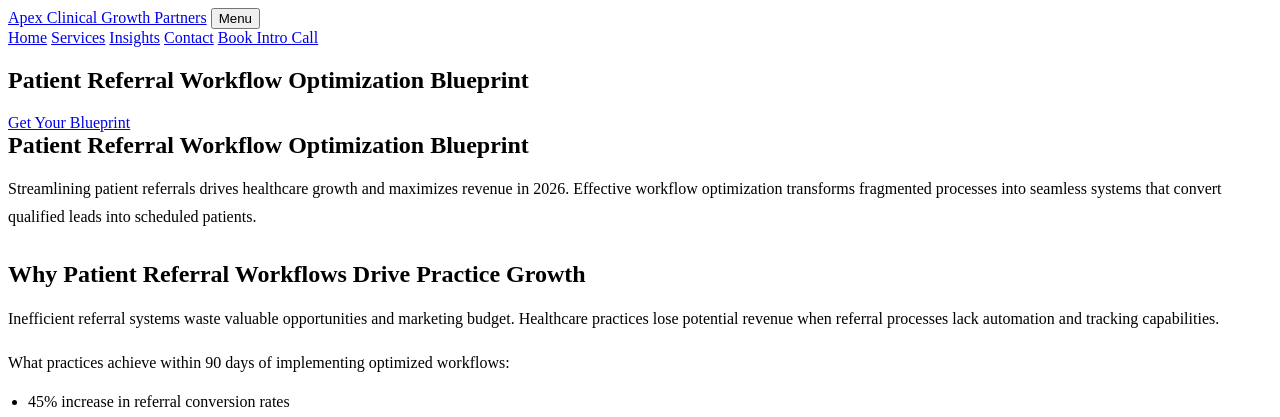
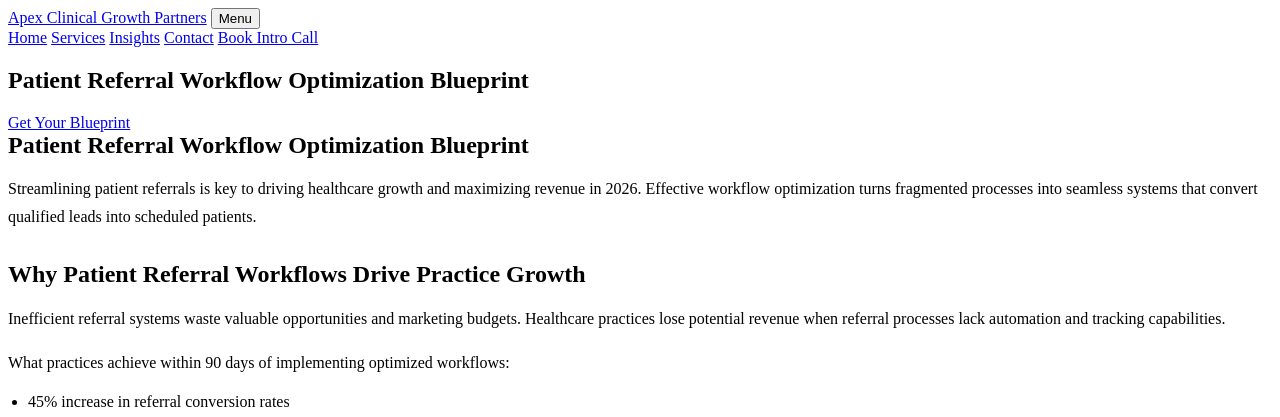
Before and after one commit to prjctlphbt/orbitr-canary-angular-20260228, a Jekyll site: the page patient-referral-workflow-blueprint.html, which Jekyll copies as it is, in a window 1280 px wide. Shown: the top 417 px of the page. Built offline with Jekyll 4.4.1, drawn with Linux system fonts in a browser that asks for light colours.

Commit message:
Refresh and update content: patient-referral-workflow-blueprint.html

```diff
--- a/patient-referral-workflow-blueprint.html
+++ b/patient-referral-workflow-blueprint.html
@@ -7,12 +7,8 @@
 <meta content="Optimize your patient referral workflow with Apex Clinical Growth Partners. Streamline processes, reduce delays, and boost referral volume by 40% in 2026. Get your blueprint today." name="description"/>
 <title>Patient Referral Workflow Optimization Blueprint | 2026 Guide</title>
 <style>
-
-
 /* Minimal functional styles (accordion, forms only) */
-
 /* Minimal functional styles - interactive elements only */
-
 /* FAQ accordion functionality */
 .faq-item.active .faq-answer {
  max-height: 500px;
@@ -49,7 +45,7 @@
  box-sizing: border-box;
 }
 
- </style>
+</style>
 <style id="orbitr-generated-content-style">
 .orbitr-generated-content > * {
  margin: 0;
@@ -84,7 +80,8 @@
 .orbitr-generated-content li {
  line-height: 1.65;
 }
-</style></head>
+</style>
+</head>
 <body>
 <header>
 <div class="container navbar">
@@ -109,9 +106,9 @@
 <section class="landing-content">
 <div class="container orbitr-generated-content">
 <h1>Patient Referral Workflow Optimization Blueprint</h1>
-<p>Streamlining patient referrals drives healthcare growth and maximizes revenue in 2026. Effective workflow optimization transforms fragmented processes into seamless systems that convert qualified leads into scheduled patients.</p>
+<p>Streamlining patient referrals is key to driving healthcare growth and maximizing revenue in 2026. Effective workflow optimization turns fragmented processes into seamless systems that convert qualified leads into scheduled patients.</p>
 <h2>Why Patient Referral Workflows Drive Practice Growth</h2>
-<p>Inefficient referral systems waste valuable opportunities and marketing budget. Healthcare practices lose potential revenue when referral processes lack automation and tracking capabilities.</p>
+<p>Inefficient referral systems waste valuable opportunities and marketing budgets. Healthcare practices lose potential revenue when referral processes lack automation and tracking capabilities.</p>
 <p>What practices achieve within 90 days of implementing optimized workflows:</p>
 <ul>
 <li>45% increase in referral conversion rates</li>
@@ -179,14 +176,14 @@
 <div class="container small-note">Framework canary fixture for Orbitr approval testing.</div>
 </footer>
 <script>
- // FAQ accordion functionality
- document.querySelectorAll('.faq-question').forEach(button => {
+// FAQ accordion functionality
+document.querySelectorAll('.faq-question').forEach(button => {
  button.addEventListener('click', () => {
  const expanded = button.getAttribute('aria-expanded') === 'true';
  button.setAttribute('aria-expanded', !expanded);
  button.parentElement.classList.toggle('active');
  });
- });
- </script>
+});
+</script>
 </body>
 </html>
```
